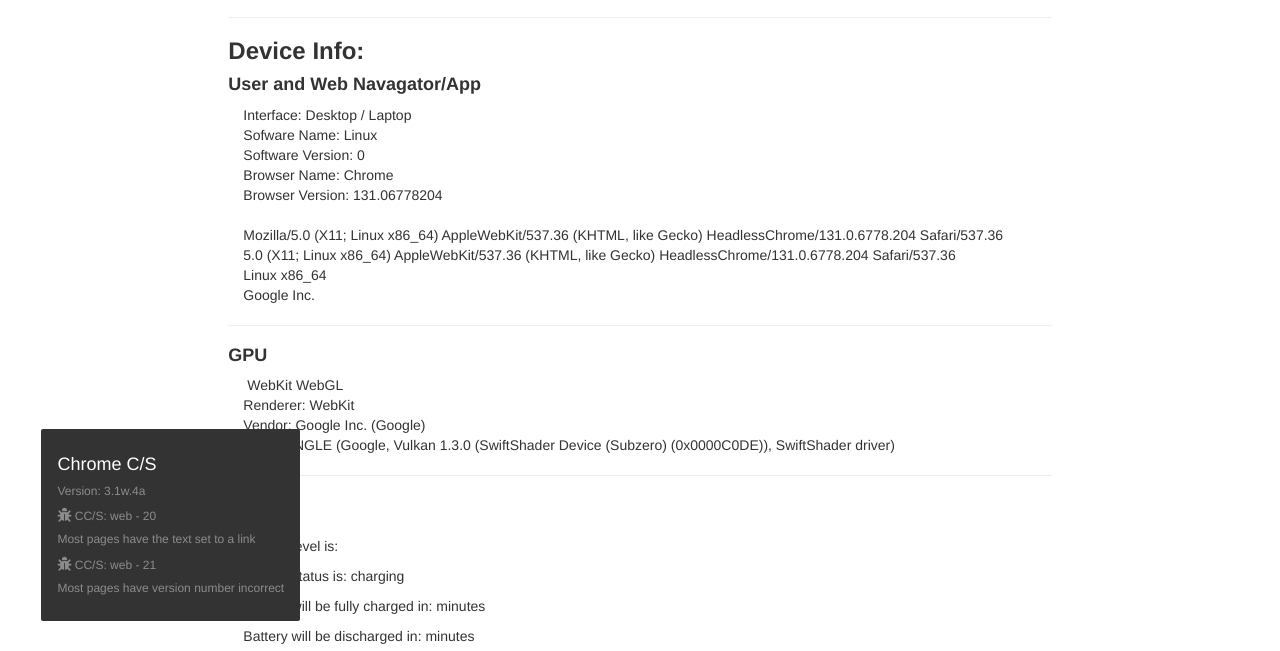
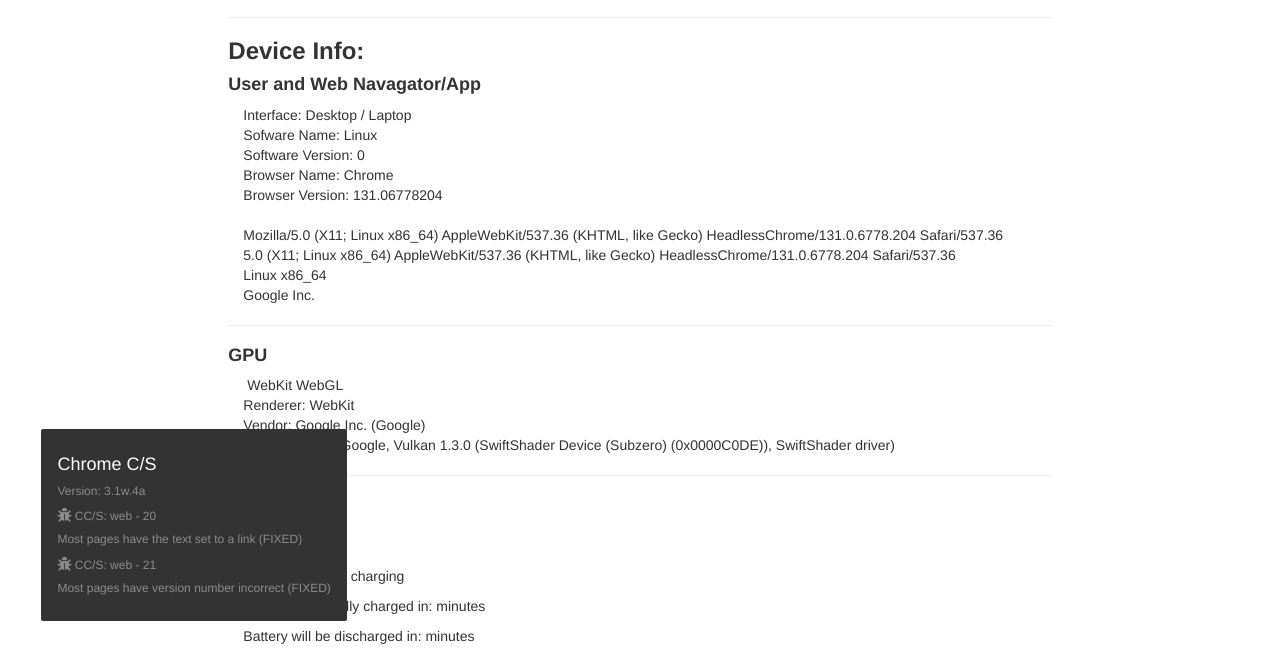
Before and after one commit to SpiritXIV/Chrome-Hidden-Files, a website: page www/index.html in a window 1280 px wide. Shown: the part 149-800 px from the top of the page. Drawn offline with nearby package versions, Linux system fonts and the light colour scheme; some packages are replaced by stand-ins of ours; files that its build step writes are made by us from their sources; a script that the page names is missing.

Commit message:
Update index.html

```diff
--- a/www/index.html
+++ b/www/index.html
@@ -682,8 +682,8 @@
 <body>
 <div data-toggle="modal" data-target="#myModal"  id="snackbar"><h4>Chrome C/S</h4><h6>Version: 3.1w.4a</h6>
 <h6><i style='font-size:14px' class='fas'>&#xf188;</i>       CC/S: web - 20</h6>
-<h6>Most pages have the text set to a link</h6>
+<h6>Most pages have the text set to a link (FIXED)</h6>
 <h6><i style='font-size:14px' class='fas'>&#xf188;</i>      CC/S: web - 21</h6>
-<h6>Most pages have version number incorrect</h6>
+<h6>Most pages have version number incorrect (FIXED)</h6>
 </div>
 </body>
```
